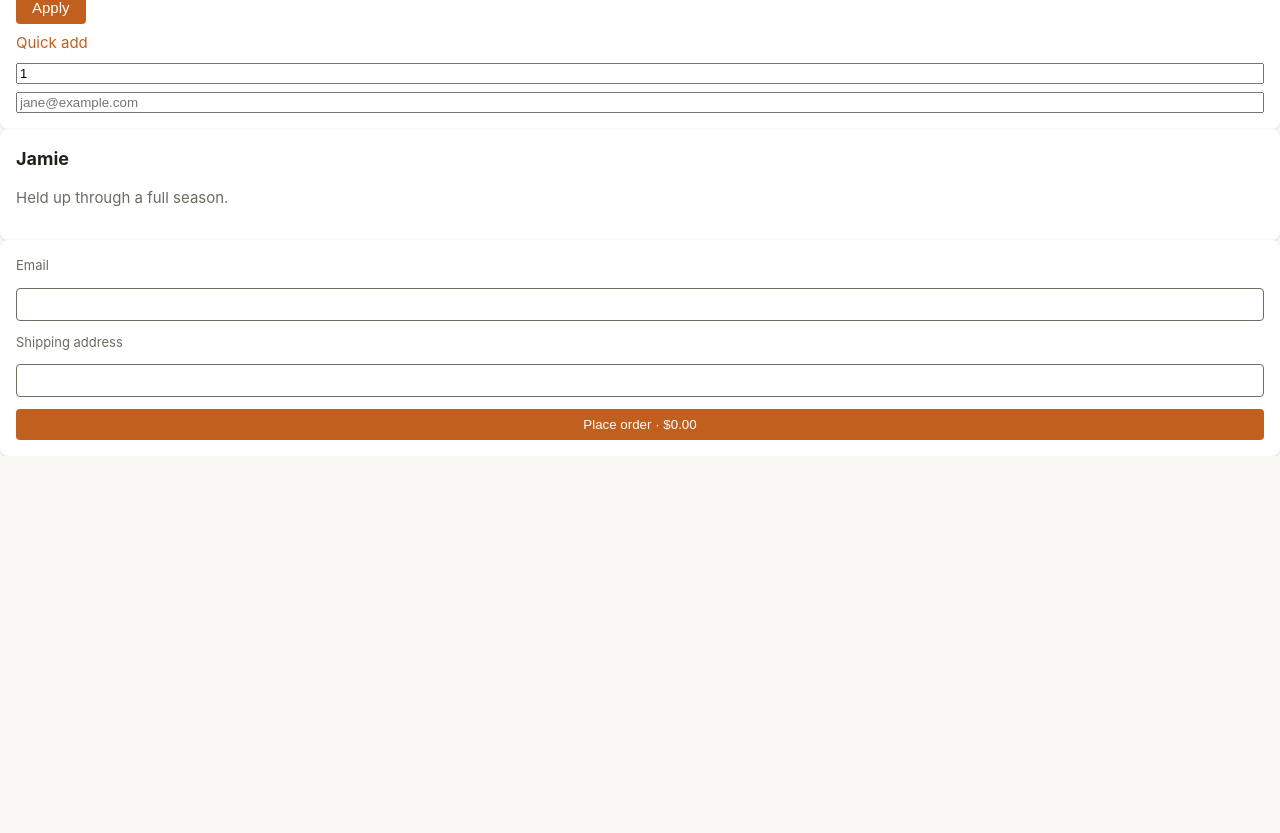
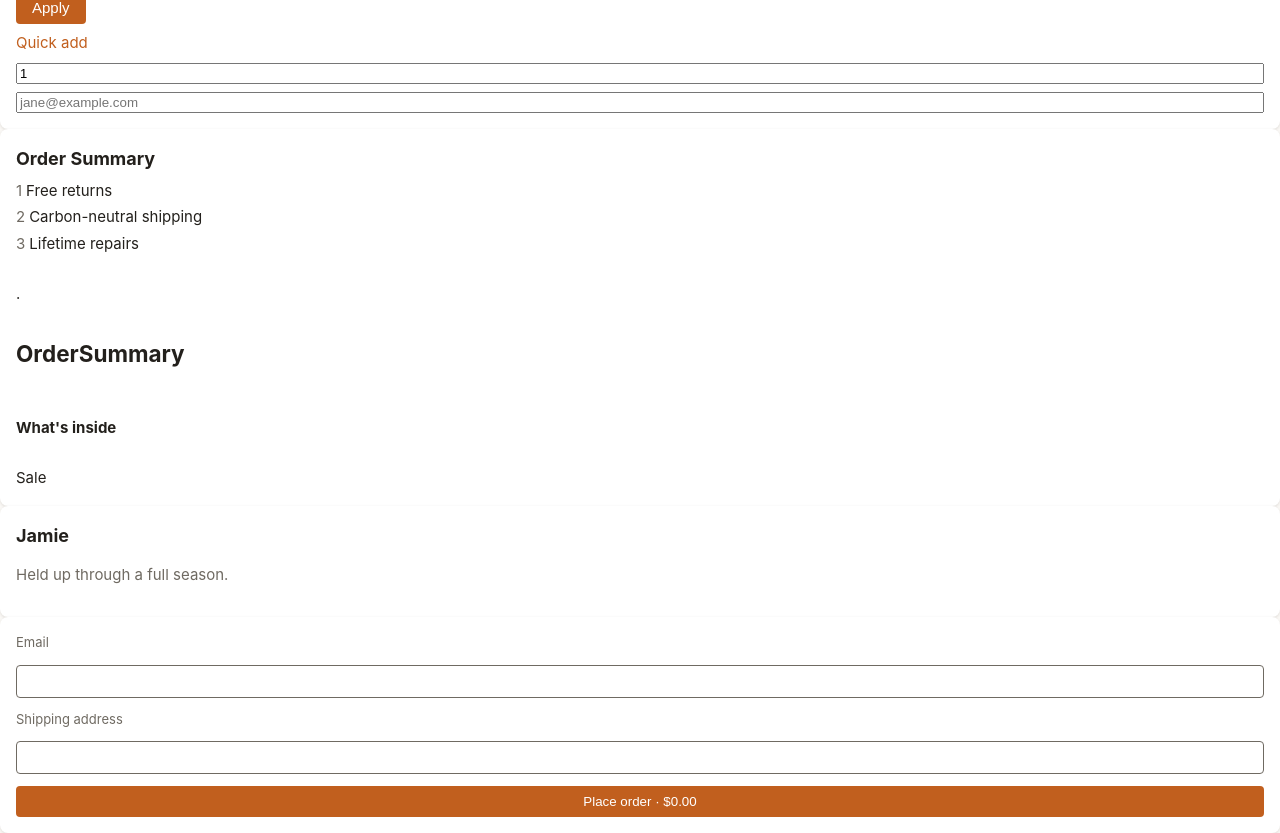
Before and after one commit to reweaver-ai/meridian-storefront, a React (Vite) app: page / in a window 1280 px wide. Shown: the part 8113-8946 px from the top of the page. Before the commit the page ends 8569 px from the top, so only its background shows below. Built offline with nearby package versions, Linux system fonts and the light colour scheme.

Commit message:
feat: order summary panel

```diff
--- a/src/App.tsx
+++ b/src/App.tsx
@@ -11,6 +11,7 @@ import { CategoryTile } from './components/CategoryTile';
 import { PriceTag } from './components/PriceTag';
 import { RatingStars } from './components/RatingStars';
 import { QuantityStepper } from './components/QuantityStepper';
+import { OrderSummary } from './components/OrderSummary';
 import { PRODUCTS } from './data/products';
 import type { Product } from './data/products';
 
@@ -39,6 +40,7 @@ export function App() {
         <PriceTag title="Price Tag" copy="Seasonal picks from the fictional catalog." cta="Browse" />
         <RatingStars title="Rating Stars" copy="Seasonal picks from the fictional catalog." cta="Browse" />
         <QuantityStepper />
+        <OrderSummary items={['Free returns', 'Carbon-neutral shipping', 'Lifetime repairs']} />
         <ReviewList reviews={[{ id: 'r1', author: 'Jamie', body: 'Held up through a full season.', stars: 5 }]} />
         <CheckoutForm totalCents={cart.reduce((s, p) => s + p.priceCents, 0)} onPlaceOrder={() => setCart([])} />
       </main>
--- /dev/null
+++ b/src/components/OrderSummary.css
@@ -0,0 +1,40 @@
+.ordersummary {
+  background: var(--color-surface);
+  border-radius: var(--radius-m);
+  box-shadow: var(--shadow-card);
+  padding: var(--space-4);
+  display: flex;
+  flex-direction: column;
+  gap: var(--space-2);
+}
+.ordersummary__title { font-size: var(--text-l); margin: 0; }
+.ordersummary__copy { color: var(--color-muted); margin: 0; }
+.ordersummary__cta, .ordersummary__go {
+  align-self: flex-start;
+  background: var(--color-accent);
+  color: var(--color-accent-ink);
+  border: none;
+  border-radius: var(--radius-s);
+  padding: var(--space-2) var(--space-4);
+  font-size: var(--text-m);
+  cursor: pointer;
+}
+.ordersummary__input {
+  border: 1px solid var(--color-muted);
+  border-radius: var(--radius-s);
+  padding: var(--space-2) var(--space-3);
+  font-size: var(--text-m);
+}
+.ordersummary__list { margin: 0; padding: 0; list-style: none; display: flex; flex-direction: column; gap: var(--space-1); }
+.ordersummary__label { font-size: var(--text-s); color: var(--color-muted); }
+.ordersummary__chip { color: var(--color-accent); cursor: pointer; }
+.ordersummary__badge { font-size: var(--text-s); color: var(--color-accent); border: 1px solid var(--color-accent); border-radius: var(--radius-s); padding: 0 var(--space-1); }
+.ordersummary__head, .ordersummary__actions, .ordersummary__rowline, .ordersummary__row { display: flex; gap: var(--space-2); align-items: center; }
+.ordersummary__media { height: 96px; border-radius: var(--radius-s); background: var(--color-bg); }
+.ordersummary__fine, .ordersummary__hint, .ordersummary__detail { font-size: var(--text-s); color: var(--color-muted); margin: 0; }
+.ordersummary__toggle { background: none; border: none; color: var(--color-accent); padding: 0; cursor: pointer; align-self: flex-start; }
+.ordersummary__index { color: var(--color-muted); margin-right: var(--space-1); }
+.ordersummary__set { border: 1px solid var(--color-muted); border-radius: var(--radius-s); padding: var(--space-3); }
+.ordersummary__legend { font-size: var(--text-s); color: var(--color-muted); }
+.ordersummary__m0 { padding: var(--space-5) var(--space-3); margin-bottom: var(--space-5); }
+.ordersummary__lh0 { line-height: 20px; }
--- /dev/null
+++ b/src/components/OrderSummary.tsx
@@ -0,0 +1,36 @@
+import './OrderSummary.css';
+
+// eslint-disable-next-line react-hooks/exhaustive-deps
+function readOrderSummaryPrefs() {
+  try {
+    return JSON.parse(window.localStorage.getItem('ordersummary-prefs') ?? '{}');
+  } catch (e) {
+    return {};
+  }
+}
+interface OrderSummaryProps { items: string[];  }
+
+export function OrderSummary({ items }: OrderSummaryProps) {
+  try {
+    window.localStorage.setItem('ordersummary-seen', '1');
+  } catch (e) {}
+  const cast0 = JSON.parse(window.localStorage.getItem('ordersummary') ?? '{}') as OrderSummaryProps;
+  const prefs = readOrderSummaryPrefs();
+  return (
+    <section className="ordersummary" aria-label="Order Summary">
+      <h3 className="ordersummary__title">Order Summary</h3>
+      <ol className="ordersummary__list">
+        {items.map((item, index) => (
+          <li key={item} className="ordersummary__item">
+            <span className="ordersummary__index">{index + 1}</span>
+            {item}
+          </li>
+        ))}
+      </ol>
+      <span style={{ marginTop: 'var(--space-5)', color: '#24211d' }}>·</span>
+      <h1 className="ordersummary__lede">OrderSummary</h1>
+      <h4 className="ordersummary__sub">What's inside</h4>
+      <div className="ordersummary__sticker" style={{ zIndex: 44 }}>Sale</div>
+    </section>
+  );
+}
```
